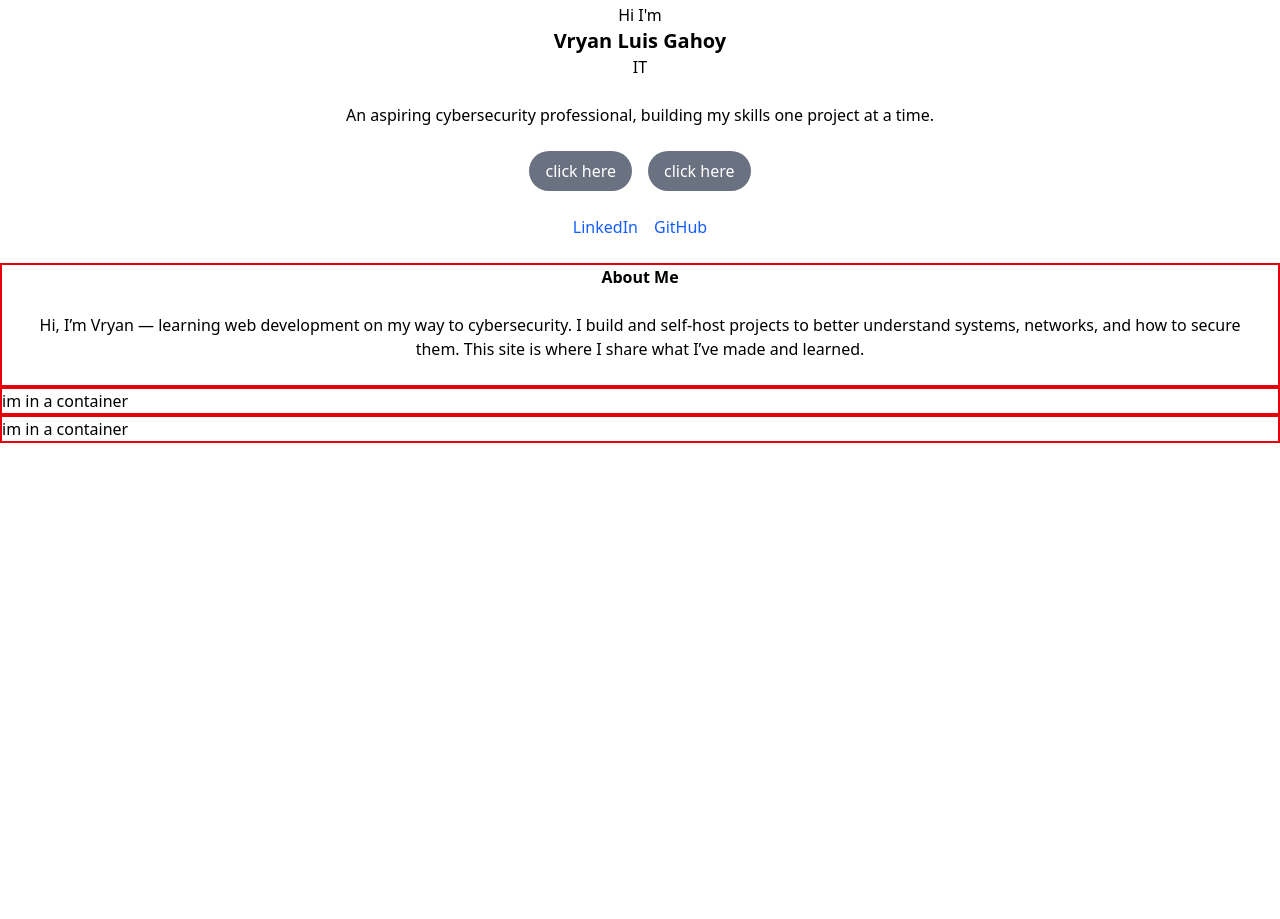
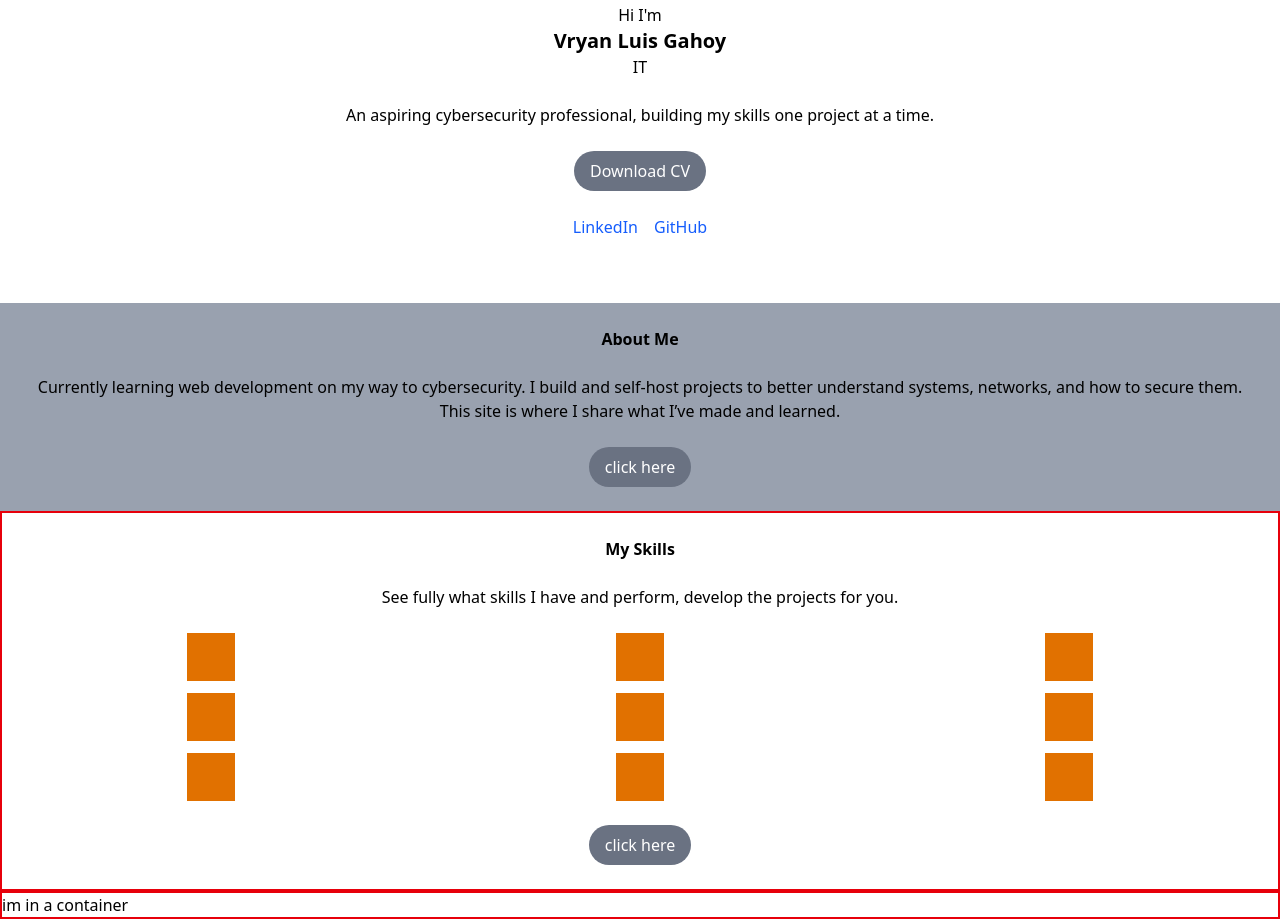
Before and after one commit to polkon1325/vryan_portfolio, a website: page src/index.html in a window 1280 px wide. Shown: the part 221-1140 px from the top of the page. Before the commit the page ends 800 px from the top, so only its background shows below. Drawn offline with Linux system fonts and the light colour scheme.

Commit message:
added skills section

```diff
--- a/src/index.html
+++ b/src/index.html
@@ -15,9 +15,12 @@
     HERE IS MY NAV
   </nav>
 
-  <!-- Home -->
+  <!-- Home Section-->
   <section class="container px-6 pb-6 mt-10">
+
+    <!-- container -->
     <div class="space-y-6">
+
       <!-- Image -->
       <div class="flex justify-center mt-6">
         <div class="bg-gray-500 w-32 h-32">images</div>
@@ -35,9 +38,8 @@
       </div>
 
       <!-- Buttons -->
-      <div class="flex justify-center gap-4">
-        <button class="bg-gray-500 px-4 py-2 rounded-full text-white">click here</button>
-        <button class="bg-gray-500 px-4 py-2 rounded-full text-white">click here</button>
+      <div class="flex justify-center">
+        <button class="bg-gray-500 px-4 py-2 rounded-full text-white">Download CV</button>
       </div>
 
       <!-- Links -->
@@ -49,23 +51,80 @@
   </section>
 
 
-  <!-- About me -->
-  <section class="container px-6 pb-6 border-red-600 border-2">
+  <!-- About Me Section-->
+  <section class="container px-6 pb-6 mt-10 bg-gray-400">
+
+    <!-- container -->
     <div class="space-y-6">
-      <h1 class="text-center font-black">About Me</h1>
+
+      <!-- Heading -->
+      <h1 class="text-center font-black pt-6">About Me</h1>
+
+      <!-- Body Text -->
       <div>
-        <p class="text-center">Hi, I’m Vryan — learning web development on my way to cybersecurity.
+        <p class="text-center">Currently learning web development on my way to cybersecurity.
         I build and self-host projects to better understand systems, networks, and how to secure them.
         This site is where I share what I’ve made and learned.</p>
       </div>
 
+      <!-- CV Link -->
+      <div class="flex justify-center">
+        <button class="bg-gray-500 px-4 py-2 rounded-full text-white">click here</button>
+      </div>
+
     </div>
+  </section>
 
+  <!-- Skills Section-->
+  <section class="container border-red-600 border-2">
 
+    <!-- container -->
+    <div class="space-y-6">
 
-  </section>
-  <section class="container border-red-600 border-2">
-    <h1>im in a container</h1>
+      <!-- Heading -->
+      <h1 class="text-center font-black pt-6">My Skills</h1>
+
+      <!-- Body Text -->
+      <div>
+        <p class="text-center">See fully what skills I have and perform, develop the projects for you.</p>
+      </div>
+
+      <!-- Skills List -->
+      <div class="grid grid-cols-3 gap-3 mb-6">
+        <div class="mx-auto">
+          <div class="w-12 h-12 bg-amber-600"></div>
+        </div>
+        <div class="mx-auto">
+          <div class="w-12 h-12 bg-amber-600"></div>
+        </div>
+        <div class="mx-auto">
+          <div class="w-12 h-12 bg-amber-600"></div>
+        </div>
+        <div class="mx-auto">
+          <div class="w-12 h-12 bg-amber-600"></div>
+        </div>
+        <div class="mx-auto">
+          <div class="w-12 h-12 bg-amber-600"></div>
+        </div>
+        <div class="mx-auto">
+          <div class="w-12 h-12 bg-amber-600"></div>
+        </div>
+        <div class="mx-auto">
+          <div class="w-12 h-12 bg-amber-600"></div>
+        </div>
+        <div class="mx-auto">
+          <div class="w-12 h-12 bg-amber-600"></div>
+        </div>
+        <div class="mx-auto">
+          <div class="w-12 h-12 bg-amber-600"></div>
+        </div>
+      </div>
+
+      <!-- Peoject Link -->
+      <div class="flex justify-center mb-6">
+        <button class="bg-gray-500 px-4 py-2 rounded-full text-white">click here</button>
+      </div>
+    </div>
   </section>
   <section class="container border-red-600 border-2">
     <h1>im in a container</h1>
```
Also changed, not shown: src/styles.css.
